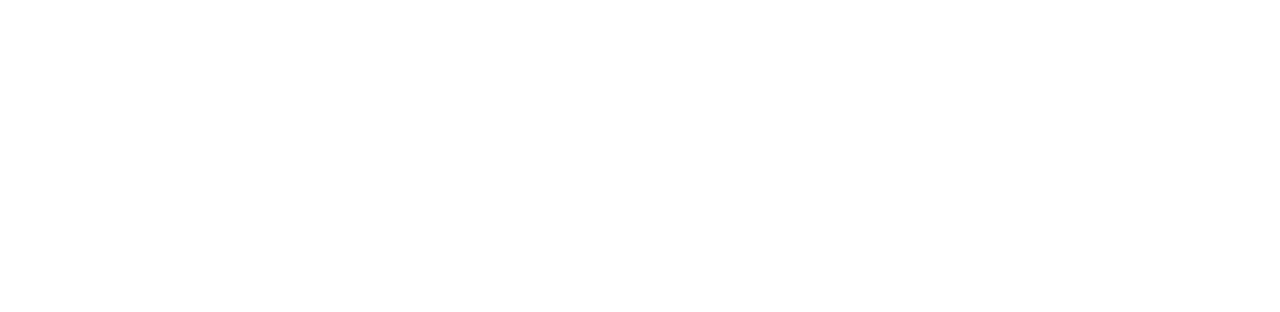
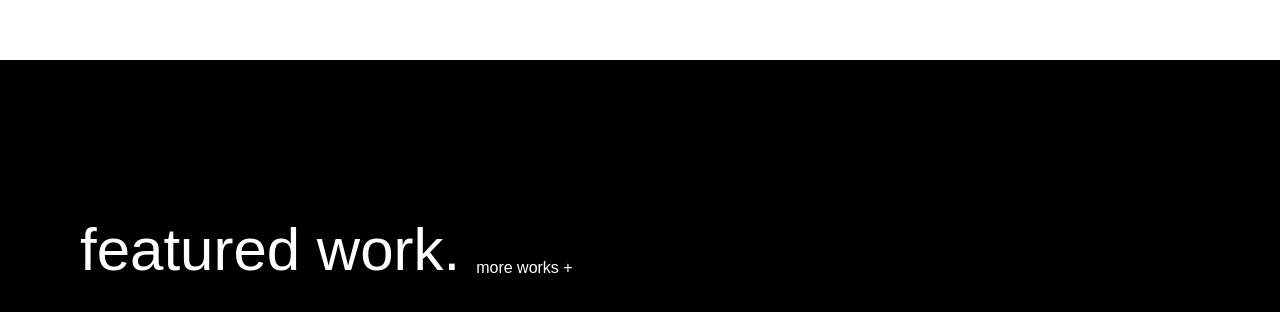
Before and after one commit to Amunala/amunala.github.io, a Next.js app: page / in a window 1280 px wide. Shown: the part 820-1132 px from the top of the page. Before the commit the page ends 800 px from the top, so only its background shows below. Built offline with nearby package versions, Linux system fonts and the light colour scheme.

Commit message:
featuredworks intro

```diff
--- /dev/null
+++ b/app/components/homepage/Featured.jsx
@@ -0,0 +1,25 @@
+import React from "react";
+
+export default function Featured() {
+  return (
+    <div className="w-full bg-black px-2 md:px-20 h-screen">
+      {/* Introduction */}
+      <div className="flex flex-col md:flex-row mx-auto bg-black mt-20 pt-20 md:pt-40 pb-10 md:pb-20">
+        <div className="flex flex-col md:flex-row gap-2 md:gap-4 items-start md:items-end">
+          <h2 className="text-3xl md:text-6xl text-white font-medium">
+            featured work.
+          </h2>
+          <a
+            href="/works"
+            className="text-white text-sm md:text-base relative after:content-[''] after:absolute after:left-0 after:bottom-[0px] after:w-full after:h-[1px] after:bg-white after:opacity-0 hover:after:opacity-30 hover:after:transition-opacity"
+          >
+            more works +
+          </a>
+        </div>
+      </div>
+      <div>
+
+      </div>
+    </div>
+  );
+}
--- a/app/page.js
+++ b/app/page.js
@@ -1,12 +1,14 @@
 import React from 'react'
 import Navbar from './components/homepage/Navbar'
 import Introduction from './components/homepage/Introduction'
+import Featured from './components/homepage/Featured'
 
 export default function Amunala() {
   return (
     <>
     <Navbar />
     <Introduction />
+    <Featured />
     </>
   )
 }
--- a/package.json
+++ b/package.json
@@ -9,7 +9,7 @@
     "lint": "next lint"
   },
   "dependencies": {
-    "framer-motion": "^12.4.7",
+    "framer-motion": "^12.4.10",
     "lucide-react": "^0.475.0",
     "next": "15.1.7",
     "react": "^19.0.0",
```
Also changed, not shown: 1 other file (tests, documents, lock files or other folders).
